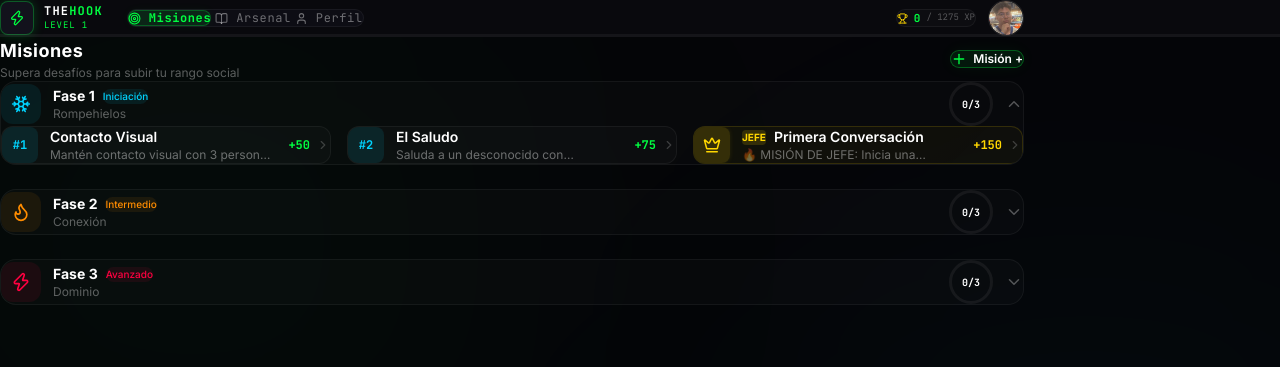
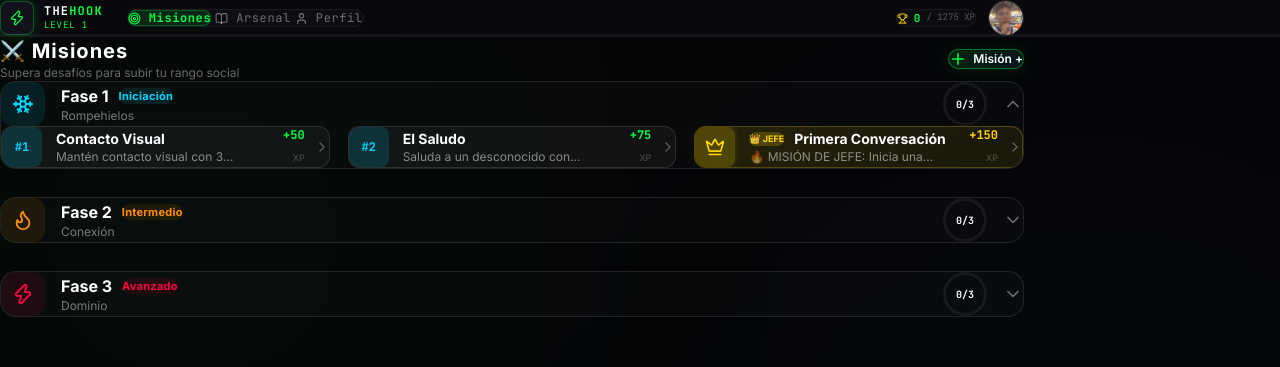
Before and after one commit to alexisef23/TheHook-app, a React (Vite) app: page / in a window 1280 px wide. Shown: the top 367 px of the page. Built offline with nearby package versions, Linux system fonts and the light colour scheme; no server answers; the database is empty.

Commit message:
Redisño full

```diff
--- a/dev-dist/sw.js
+++ b/dev-dist/sw.js
@@ -81,7 +81,7 @@ define(['./workbox-7e5eb42b'], (function (workbox) { 'use strict';
     "revision": "3ca0b8505b4bec776b69afdba2768812"
   }, {
     "url": "index.html",
-    "revision": "0.94afui5knsk"
+    "revision": "0.5098ek43tu4"
   }], {});
   workbox.cleanupOutdatedCaches();
   workbox.registerRoute(new workbox.NavigationRoute(workbox.createHandlerBoundToURL("index.html"), {
--- a/src/components/dashboard/MissionCard.jsx
+++ b/src/components/dashboard/MissionCard.jsx
@@ -7,23 +7,28 @@ export default function MissionCard({ mission, isCompleted, onClick, isLocked })
   return (
     <motion.button
       onClick={() => !isLocked && onClick(mission)}
-      className="w-full text-left rounded-xl p-3.5 border transition-all relative overflow-hidden group"
+      className="w-full text-left rounded-xl p-4 border transition-all relative overflow-hidden group"
       style={{
         background: isCompleted
-          ? 'rgba(0,255,65,0.05)'
+          ? 'rgba(0,255,65,0.08)'
           : isBoss
-            ? 'rgba(255,215,0,0.03)'
-            : 'rgba(255,255,255,0.02)',
+            ? 'rgba(255,215,0,0.08)'
+            : 'rgba(255,255,255,0.04)',
         borderColor: isCompleted
-          ? 'rgba(0,255,65,0.2)'
+          ? 'rgba(0,255,65,0.35)'
           : isBoss
-            ? 'rgba(255,215,0,0.15)'
-            : 'rgba(255,255,255,0.05)',
-        opacity: isLocked ? 0.4 : 1,
-        cursor: isLocked ? 'not-allowed' : 'pointer'
+            ? 'rgba(255,215,0,0.25)'
+            : 'rgba(255,255,255,0.12)',
+        opacity: isLocked ? 0.5 : 1,
+        cursor: isLocked ? 'not-allowed' : 'pointer',
+        boxShadow: isCompleted
+          ? '0 0 20px rgba(0,255,65,0.08)'
+          : isBoss
+            ? '0 0 20px rgba(255,215,0,0.06)'
+            : 'none'
       }}
-      whileHover={!isLocked ? { scale: 1.01 } : {}}
-      whileTap={!isLocked ? { scale: 0.98 } : {}}
+      whileHover={!isLocked ? { scale: 1.02, borderColor: isCompleted ? 'rgba(0,255,65,0.5)' : 'rgba(255,255,255,0.2)' } : {}}
+      whileTap={!isLocked ? { scale: 0.97 } : {}}
       layout
     >
       {/* Boss glow effect */}
@@ -31,36 +36,41 @@ export default function MissionCard({ mission, isCompleted, onClick, isLocked })
         <motion.div
           className="absolute inset-0 rounded-xl"
           style={{
-            background: 'linear-gradient(135deg, rgba(255,215,0,0.05), transparent)',
-            boxShadow: '0 0 30px rgba(255,215,0,0.05)'
+            background: 'linear-gradient(135deg, rgba(255,215,0,0.1), transparent)',
+            boxShadow: '0 0 40px rgba(255,215,0,0.1)'
           }}
-          animate={{ opacity: [0.3, 0.6, 0.3] }}
+          animate={{ opacity: [0.4, 0.7, 0.4] }}
           transition={{ duration: 3, repeat: Infinity }}
         />
       )}
 
-      <div className="flex items-center gap-3 relative z-10">
+      <div className="flex items-center gap-3.5 relative z-10">
         {/* Status Icon */}
         <div className="flex-shrink-0">
           {isCompleted ? (
-            <div className="w-9 h-9 rounded-lg flex items-center justify-center" style={{ background: 'rgba(0,255,65,0.15)' }}>
-              <CheckCircle2 size={18} style={{ color: '#00ff41' }} />
-            </div>
+            <motion.div
+              className="w-10 h-10 rounded-lg flex items-center justify-center"
+              style={{ background: 'rgba(0,255,65,0.2)' }}
+              animate={{ boxShadow: ['0 0 0px rgba(0,255,65,0)', '0 0 12px rgba(0,255,65,0.2)', '0 0 0px rgba(0,255,65,0)'] }}
+              transition={{ duration: 2, repeat: Infinity }}
+            >
+              <CheckCircle2 size={20} style={{ color: '#00ff41' }} />
+            </motion.div>
           ) : isLocked ? (
-            <div className="w-9 h-9 rounded-lg flex items-center justify-center" style={{ background: 'rgba(255,255,255,0.05)' }}>
-              <Lock size={18} style={{ color: 'rgba(255,255,255,0.2)' }} />
+            <div className="w-10 h-10 rounded-lg flex items-center justify-center" style={{ background: 'rgba(255,255,255,0.08)' }}>
+              <Lock size={19} style={{ color: 'rgba(255,255,255,0.25)' }} />
             </div>
           ) : isBoss ? (
             <motion.div
-              className="w-9 h-9 rounded-lg flex items-center justify-center"
-              style={{ background: 'rgba(255,215,0,0.15)' }}
-              animate={{ boxShadow: ['0 0 0px rgba(255,215,0,0)', '0 0 15px rgba(255,215,0,0.3)', '0 0 0px rgba(255,215,0,0)'] }}
+              className="w-10 h-10 rounded-lg flex items-center justify-center"
+              style={{ background: 'rgba(255,215,0,0.2)' }}
+              animate={{ boxShadow: ['0 0 0px rgba(255,215,0,0)', '0 0 18px rgba(255,215,0,0.4)', '0 0 0px rgba(255,215,0,0)'] }}
               transition={{ duration: 2, repeat: Infinity }}
             >
-              <Crown size={18} style={{ color: '#ffd700' }} />
+              <Crown size={20} style={{ color: '#ffd700' }} />
             </motion.div>
           ) : (
-            <div className="w-9 h-9 rounded-lg flex items-center justify-center" style={{ background: 'rgba(0,212,255,0.1)' }}>
+            <div className="w-10 h-10 rounded-lg flex items-center justify-center" style={{ background: 'rgba(0,212,255,0.15)' }}>
               <span className="text-xs font-mono font-bold" style={{ color: '#00d4ff' }}>#{mission.orden}</span>
             </div>
           )}
@@ -68,17 +78,25 @@ export default function MissionCard({ mission, isCompleted, onClick, isLocked })
 
         {/* Content */}
         <div className="flex-1 min-w-0">
-          <div className="flex items-center gap-2">
-            {isBoss && <span className="text-[10px] font-bold px-1.5 py-0.5 rounded" style={{ background: 'rgba(255,215,0,0.15)', color: '#ffd700' }}>JEFE</span>}
-            <h3 className="text-sm font-semibold text-white truncate">{mission.titulo}</h3>
+          <div className="flex items-center gap-2.5">
+            {isBoss && <span className="text-[9px] font-bold px-2 py-0.5 rounded-full" style={{ background: 'rgba(255,215,0,0.2)', color: '#ffd700' }}>👑 JEFE</span>}
+            <h3 className="text-sm font-bold text-white truncate">{mission.titulo}</h3>
           </div>
-          <p className="text-xs mt-0.5 line-clamp-1" style={{ color: 'rgba(255,255,255,0.4)' }}>{mission.descripcion}</p>
+          <p className="text-xs mt-1 line-clamp-1" style={{ color: 'rgba(255,255,255,0.5)' }}>{mission.descripcion}</p>
         </div>
 
         {/* XP + Arrow */}
-        <div className="flex items-center gap-1.5 flex-shrink-0">
-          <span className="text-xs font-mono font-bold" style={{ color: isBoss ? '#ffd700' : '#00ff41' }}>+{mission.xp}</span>
-          <ChevronRight size={14} style={{ color: 'rgba(255,255,255,0.2)' }} />
+        <div className="flex items-center gap-2 flex-shrink-0">
+          <div className="text-right">
+            <span className="text-xs font-mono font-bold block" style={{ color: isBoss ? '#ffd700' : '#00ff41' }}>+{mission.xp}</span>
+            <span className="text-[9px]" style={{ color: 'rgba(255,255,255,0.25)' }}>XP</span>
+          </div>
+          <motion.div
+            animate={{ x: [0, 3, 0] }}
+            transition={{ duration: 2, repeat: Infinity }}
+          >
+            <ChevronRight size={16} style={{ color: 'rgba(255,255,255,0.3)' }} />
+          </motion.div>
         </div>
       </div>
     </motion.button>
--- a/src/components/dashboard/PhaseAccordion.jsx
+++ b/src/components/dashboard/PhaseAccordion.jsx
@@ -27,26 +27,27 @@ export default function PhaseAccordion({ phase, missions, phaseProgress, isMissi
       className="rounded-2xl border overflow-hidden"
       style={{
         background: 'rgba(255,255,255,0.02)',
-        borderColor: allCompleted ? 'rgba(0,255,65,0.2)' : 'rgba(255,255,255,0.05)'
+        borderColor: allCompleted ? 'rgba(0,255,65,0.3)' : 'rgba(255,255,255,0.1)',
+        boxShadow: allCompleted ? '0 0 25px rgba(0,255,65,0.1)' : 'none'
       }}
       layout
     >
       {/* Accordion Header */}
       <motion.button
         onClick={() => setIsOpen(!isOpen)}
-        className="w-full flex items-center gap-3 p-4 transition-colors"
+        className="w-full flex items-center gap-4 px-5 py-4.5 transition-colors"
         whileTap={{ scale: 0.99 }}
       >
-        <div className="w-10 h-10 rounded-xl flex items-center justify-center flex-shrink-0" style={{ background: `${color}15` }}>
-          <Icon size={20} style={{ color }} />
+        <div className="w-11 h-11 rounded-xl flex items-center justify-center flex-shrink-0" style={{ background: `${color}18` }}>
+          <Icon size={22} style={{ color }} />
         </div>
 
         <div className="flex-1 text-left">
-          <div className="flex items-center gap-2">
-            <h2 className="text-sm font-bold text-white">Fase {phase.id}</h2>
-            <span className="text-[10px] font-medium px-2 py-0.5 rounded-full" style={{ background: `${color}15`, color }}>{phase.subtitulo}</span>
+          <div className="flex items-center gap-2.5">
+            <h2 className="text-base font-bold text-white">Fase {phase.id}</h2>
+            <span className="text-[11px] font-bold px-2.5 py-1 rounded-full tracking-wide" style={{ background: `${color}18`, color }}>{phase.subtitulo}</span>
           </div>
-          <p className="text-xs mt-0.5" style={{ color: 'rgba(255,255,255,0.35)' }}>{phase.nombre}</p>
+          <p className="text-xs mt-1.5" style={{ color: 'rgba(255,255,255,0.45)' }}>{phase.nombre}</p>
         </div>
 
         <ProgressRing completed={phaseProgress.completed} total={phaseProgress.total} />
@@ -55,7 +56,7 @@ export default function PhaseAccordion({ phase, missions, phaseProgress, isMissi
           animate={{ rotate: isOpen ? 180 : 0 }}
           transition={{ duration: 0.3 }}
         >
-          <ChevronDown size={18} style={{ color: 'rgba(255,255,255,0.3)' }} />
+          <ChevronDown size={20} style={{ color: 'rgba(255,255,255,0.4)' }} />
         </motion.div>
       </motion.button>
 
@@ -69,7 +70,7 @@ export default function PhaseAccordion({ phase, missions, phaseProgress, isMissi
             transition={{ duration: 0.3, ease: 'easeInOut' }}
             className="overflow-hidden"
           >
-            <div className="px-4 pb-5 grid grid-cols-1 md:grid-cols-2 lg:grid-cols-3 gap-4">
+            <div className="px-5 pb-6 pt-2 grid grid-cols-1 md:grid-cols-2 lg:grid-cols-3 gap-4.5">
               {missions.map((mission, index) => (
                 <motion.div
                   key={mission.id}
--- a/src/pages/ArsenalPage.jsx
+++ b/src/pages/ArsenalPage.jsx
@@ -37,44 +37,45 @@ export default function ArsenalPage({ missions = [] }) {
   });
 
   return (
-    <div className="px-4 py-4 pb-24">
+    <div className="px-3.5 sm:px-5 py-5 pb-28">
       <motion.div initial={{ opacity: 0, y: 10 }} animate={{ opacity: 1, y: 0 }}>
-        <h2 className="text-lg font-bold text-white mb-1">Arsenal de Tips</h2>
-        <p className="text-xs mb-4" style={{ color: 'rgba(255,255,255,0.35)' }}>Tu guía táctica para cada situación</p>
+        <h2 className="text-xl font-bold text-white tracking-wider">🎯 Arsenal de Tips</h2>
+        <p className="text-xs mt-1" style={{ color: 'rgba(255,255,255,0.45)' }}>Tu guía táctica para cada situación</p>
       </motion.div>
 
       {/* Search */}
       <motion.div
-        className="relative mb-5"
+        className="relative mb-6 mt-5"
         initial={{ opacity: 0, y: 10 }}
         animate={{ opacity: 1, y: 0 }}
         transition={{ delay: 0.05 }}
       >
-        <Search size={16} className="absolute left-3.5 top-1/2 -translate-y-1/2" style={{ color: 'rgba(255,255,255,0.45)' }} />
+        <Search size={20} className="absolute left-3.5 top-1/2 -translate-y-1/2" style={{ color: 'rgba(255,255,255,0.55)' }} />
         <input
           type="text"
           placeholder="Buscar tips..."
           value={searchQuery}
           onChange={(e) => setSearchQuery(e.target.value)}
-          className="w-full pl-11 pr-4 py-2.5 rounded-xl text-sm text-white placeholder-white/30 border outline-none focus:border-[#00ff41]/40 focus:bg-white/5 transition-all shadow-[0_0_15px_rgba(0,0,0,0.2)]"
-          style={{ background: 'rgba(255,255,255,0.04)', borderColor: 'rgba(255,255,255,0.08)' }}
+          className="w-full pl-12 pr-4.5 py-3 rounded-xl text-sm text-white placeholder-white/35 border outline-none focus:border-[#00ff41]/50 focus:bg-white/6 transition-all shadow-[0_0_20px_rgba(0,0,0,0.3)]"
+          style={{ background: 'rgba(255,255,255,0.06)', borderColor: 'rgba(255,255,255,0.12)' }}
         />
       </motion.div>
 
       {/* Category Filters */}
       <motion.div
-        className="flex gap-2 mb-6 overflow-x-auto pb-2.5 scrollbar-hide -mx-4 px-4"
+        className="flex gap-2.5 mb-8 overflow-x-auto pb-3 scrollbar-hide -mx-3.5 sm:-mx-5 px-3.5 sm:px-5"
         initial={{ opacity: 0 }}
         animate={{ opacity: 1 }}
         transition={{ delay: 0.1 }}
       >
         <button
           onClick={() => setActiveCategory('all')}
-          className="px-3 py-1.5 rounded-full text-xs font-medium whitespace-nowrap border transition-all"
+          className="px-4 py-2 rounded-full text-xs font-bold whitespace-nowrap border transition-all tracking-wide"
           style={{
-            background: activeCategory === 'all' ? 'rgba(0,255,65,0.1)' : 'transparent',
-            borderColor: activeCategory === 'all' ? 'rgba(0,255,65,0.3)' : 'rgba(255,255,255,0.08)',
-            color: activeCategory === 'all' ? '#00ff41' : 'rgba(255,255,255,0.5)'
+            background: activeCategory === 'all' ? 'rgba(0,255,65,0.15)' : 'transparent',
+            borderColor: activeCategory === 'all' ? 'rgba(0,255,65,0.4)' : 'rgba(255,255,255,0.1)',
+            color: activeCategory === 'all' ? '#00ff41' : 'rgba(255,255,255,0.6)',
+            boxShadow: activeCategory === 'all' ? '0 0 15px rgba(0,255,65,0.1)' : 'none'
           }}
         >
           Todos
@@ -85,11 +86,12 @@ export default function ArsenalPage({ missions = [] }) {
             <button
               key={cat}
               onClick={() => setActiveCategory(cat)}
-              className="px-3 py-1.5 rounded-full text-xs font-medium whitespace-nowrap border transition-all"
+              className="px-4 py-2 rounded-full text-xs font-bold whitespace-nowrap border transition-all tracking-wide"
               style={{
-                background: activeCategory === cat ? `${color}15` : 'transparent',
-                borderColor: activeCategory === cat ? `${color}40` : 'rgba(255,255,255,0.08)',
-                color: activeCategory === cat ? color : 'rgba(255,255,255,0.5)'
+                background: activeCategory === cat ? `${color}18` : 'transparent',
+                borderColor: activeCategory === cat ? `${color}40` : 'rgba(255,255,255,0.1)',
+                color: activeCategory === cat ? color : 'rgba(255,255,255,0.6)',
+                boxShadow: activeCategory === cat ? `0 0 15px ${color}15` : 'none'
               }}
             >
               {cat}
@@ -99,7 +101,7 @@ export default function ArsenalPage({ missions = [] }) {
       </motion.div>
 
       {/* Tips Grid */}
-      <div className="grid grid-cols-1 md:grid-cols-2 lg:grid-cols-3 gap-4">
+      <div className="grid grid-cols-1 md:grid-cols-2 lg:grid-cols-3 gap-5">
         <AnimatePresence mode="popLayout">
           {filteredMissions.map((mission, index) => {
             const Icon = categoryIcons[mission.categoria_tip] || Lightbulb;
@@ -109,39 +111,39 @@ export default function ArsenalPage({ missions = [] }) {
               <motion.div
                 key={mission.id}
                 layout
-                initial={{ opacity: 0, scale: 0.95 }}
+                initial={{ opacity: 0, scale: 0.9 }}
                 animate={{ opacity: 1, scale: 1 }}
-                exit={{ opacity: 0, scale: 0.95 }}
+                exit={{ opacity: 0, scale: 0.9 }}
                 transition={{ delay: index * 0.03 }}
                 onClick={() => toggleExpand(mission.id)}
-                className="rounded-xl border p-4.5 cursor-pointer hover:border-white/10 transition-colors select-none group flex flex-col justify-between"
+                className="rounded-xl border p-5 cursor-pointer hover:border-white/20 transition-all select-none group flex flex-col justify-between"
                 style={{
-                  background: isExpanded ? 'rgba(255,255,255,0.03)' : 'rgba(255,255,255,0.015)',
-                  borderColor: isExpanded ? `${color}40` : 'rgba(255,255,255,0.05)',
-                  boxShadow: isExpanded ? `0 0 20px ${color}05` : 'none'
+                  background: isExpanded ? 'rgba(255,255,255,0.06)' : 'rgba(255,255,255,0.03)',
+                  borderColor: isExpanded ? `${color}50` : 'rgba(255,255,255,0.08)',
+                  boxShadow: isExpanded ? `0 0 30px ${color}12` : 'none'
                 }}
               >
                 <div>
-                  <div className="flex items-start justify-between gap-2 mb-3.5">
-                    <div className="flex items-center gap-3">
-                      <div className="w-8.5 h-8.5 rounded-lg flex items-center justify-center flex-shrink-0" style={{ background: `${color}15` }}>
-                        <Icon size={16} style={{ color }} />
+                  <div className="flex items-start justify-between gap-3 mb-4">
+                    <div className="flex items-center gap-3.5">
+                      <div className="w-10 h-10 rounded-lg flex items-center justify-center flex-shrink-0" style={{ background: `${color}20` }}>
+                        <Icon size={18} style={{ color }} />
                       </div>
                       <div>
-                        <div className="flex items-center gap-2">
-                          <h3 className="text-sm font-semibold text-white group-hover:text-[#00ff41] transition-colors">{mission.titulo}</h3>
-                          {mission.es_jefe && <span className="text-[8px] font-bold px-1.5 py-0.5 rounded tracking-wide" style={{ background: 'rgba(255,215,0,0.15)', color: '#ffd700' }}>JEFE</span>}
+                        <div className="flex items-center gap-2.5">
+                          <h3 className="text-sm font-bold text-white group-hover:text-[#00ff41] transition-colors">{mission.titulo}</h3>
+                          {mission.es_jefe && <span className="text-[8px] font-bold px-2 py-0.5 rounded-full tracking-widest" style={{ background: 'rgba(255,215,0,0.2)', color: '#ffd700' }}>👑 JEFE</span>}
                         </div>
-                        <span className="text-[10px] font-medium tracking-wide" style={{ color }}>{mission.categoria_tip}</span>
+                        <span className="text-[11px] font-bold tracking-wide mt-1 block" style={{ color }}>{mission.categoria_tip}</span>
                       </div>
                     </div>
 
                     <motion.div
                       animate={{ rotate: isExpanded ? 180 : 0 }}
                       transition={{ duration: 0.2 }}
-                      className="p-1 rounded-full bg-white/5 opacity-55 group-hover:opacity-100 transition-opacity"
+                      className="p-1.5 rounded-full bg-white/8 opacity-60 group-hover:opacity-100 transition-opacity"
                     >
-                      <ChevronDown size={14} className="text-white" />
+                      <ChevronDown size={16} className="text-white" />
                     </motion.div>
                   </div>
 
@@ -151,7 +153,7 @@ export default function ArsenalPage({ missions = [] }) {
                   >
                     <p
                       className={`text-xs leading-relaxed transition-all duration-300 ${
-                        isExpanded ? 'text-white/80' : 'text-white/45 line-clamp-2'
+                        isExpanded ? 'text-white/85' : 'text-white/55 line-clamp-2'
                       }`}
                     >
                       {mission.tip_ayuda}
@@ -159,15 +161,15 @@ export default function ArsenalPage({ missions = [] }) {
                   </motion.div>
                 </div>
 
-                <div className="mt-3.5 pt-2.5 border-t border-white/5 flex items-center justify-between">
-                  <span className="text-[9px] text-white/25 font-mono">
-                    {isExpanded ? 'Clic para cerrar' : 'Clic para abrir'}
+                <div className="mt-4 pt-3.5 border-t border-white/8 flex items-center justify-between">
+                  <span className="text-[9px] text-white/30 font-mono">
+                    {isExpanded ? 'Clic para cerrar' : 'Clic para ver más'}
                   </span>
                   <span
-                    className="text-[10px] font-bold tracking-wide transition-all"
+                    className="text-[11px] font-bold tracking-wide transition-all"
                     style={{ color: isExpanded ? '#ffffff' : color }}
                   >
-                    {isExpanded ? 'Contraer ▲' : 'Ver Tip ▼'}
+                    {isExpanded ? '▲ Menos' : '▼ Más'}
                   </span>
                 </div>
               </motion.div>
@@ -177,9 +179,9 @@ export default function ArsenalPage({ missions = [] }) {
       </div>
 
       {filteredMissions.length === 0 && (
-        <div className="text-center py-12">
-          <Search size={32} style={{ color: 'rgba(255,255,255,0.1)' }} className="mx-auto mb-3" />
-          <p className="text-sm" style={{ color: 'rgba(255,255,255,0.3)' }}>No se encontraron tips</p>
+        <div className="text-center py-16">
+          <Search size={40} style={{ color: 'rgba(255,255,255,0.08)' }} className="mx-auto mb-4" />
+          <p className="text-sm" style={{ color: 'rgba(255,255,255,0.4)' }}>No se encontraron tips</p>
         </div>
       )}
     </div>
--- a/src/pages/DashboardPage.jsx
+++ b/src/pages/DashboardPage.jsx
@@ -36,37 +36,37 @@ export default function DashboardPage({
   };
 
   return (
-    <div className="px-4 py-4 pb-24">
+    <div className="px-3.5 sm:px-5 py-5 pb-28">
       {/* Header and Add Action */}
       <motion.div
         initial={{ opacity: 0, y: 10 }}
         animate={{ opacity: 1, y: 0 }}
-        className="mb-5 flex items-center justify-between"
+        className="mb-7 flex items-center justify-between"
       >
         <div>
-          <h2 className="text-lg font-bold text-white tracking-wide">Misiones</h2>
-          <p className="text-xs" style={{ color: 'rgba(255,255,255,0.35)' }}>
+          <h2 className="text-xl font-bold text-white tracking-wider">⚔️ Misiones</h2>
+          <p className="text-xs mt-1" style={{ color: 'rgba(255,255,255,0.4)' }}>
             Supera desafíos para subir tu rango social
           </p>
         </div>
         <motion.button
           onClick={() => setIsAddModalOpen(true)}
-          className="p-2.5 rounded-xl border flex items-center justify-center gap-1.5 transition-all text-xs font-semibold text-white cursor-pointer"
+          className="px-3 py-2.5 rounded-xl border flex items-center justify-center gap-1.5 transition-all text-xs font-semibold text-white cursor-pointer"
           style={{
-            background: 'rgba(0, 255, 65, 0.08)',
-            borderColor: 'rgba(0, 255, 65, 0.3)',
-            boxShadow: '0 0 15px rgba(0, 255, 65, 0.05)',
+            background: 'linear-gradient(135deg, rgba(0, 255, 65, 0.12), rgba(0, 212, 255, 0.08))',
+            borderColor: 'rgba(0, 255, 65, 0.4)',
+            boxShadow: '0 0 20px rgba(0, 255, 65, 0.1)',
           }}
-          whileHover={{ scale: 1.05, boxShadow: '0 0 20px rgba(0,255,65,0.15)' }}
-          whileTap={{ scale: 0.95 }}
+          whileHover={{ scale: 1.06, boxShadow: '0 0 30px rgba(0,255,65,0.2)' }}
+          whileTap={{ scale: 0.94 }}
         >
-          <Plus size={16} style={{ color: '#00ff41' }} />
+          <Plus size={18} style={{ color: '#00ff41' }} />
           <span>Misión +</span>
         </motion.button>
       </motion.div>
 
       {/* Accordeons of phases */}
-      <div className="flex flex-col gap-4 md:gap-6">
+      <div className="flex flex-col gap-5 md:gap-7">
         {phases.map((phase, index) => (
           <motion.div
             key={phase.id}
```
Also changed, not shown: src/components/mission/MissionModal.jsx (+46 -36 lines), src/pages/ProfilePage.jsx (+51 -41 lines).
